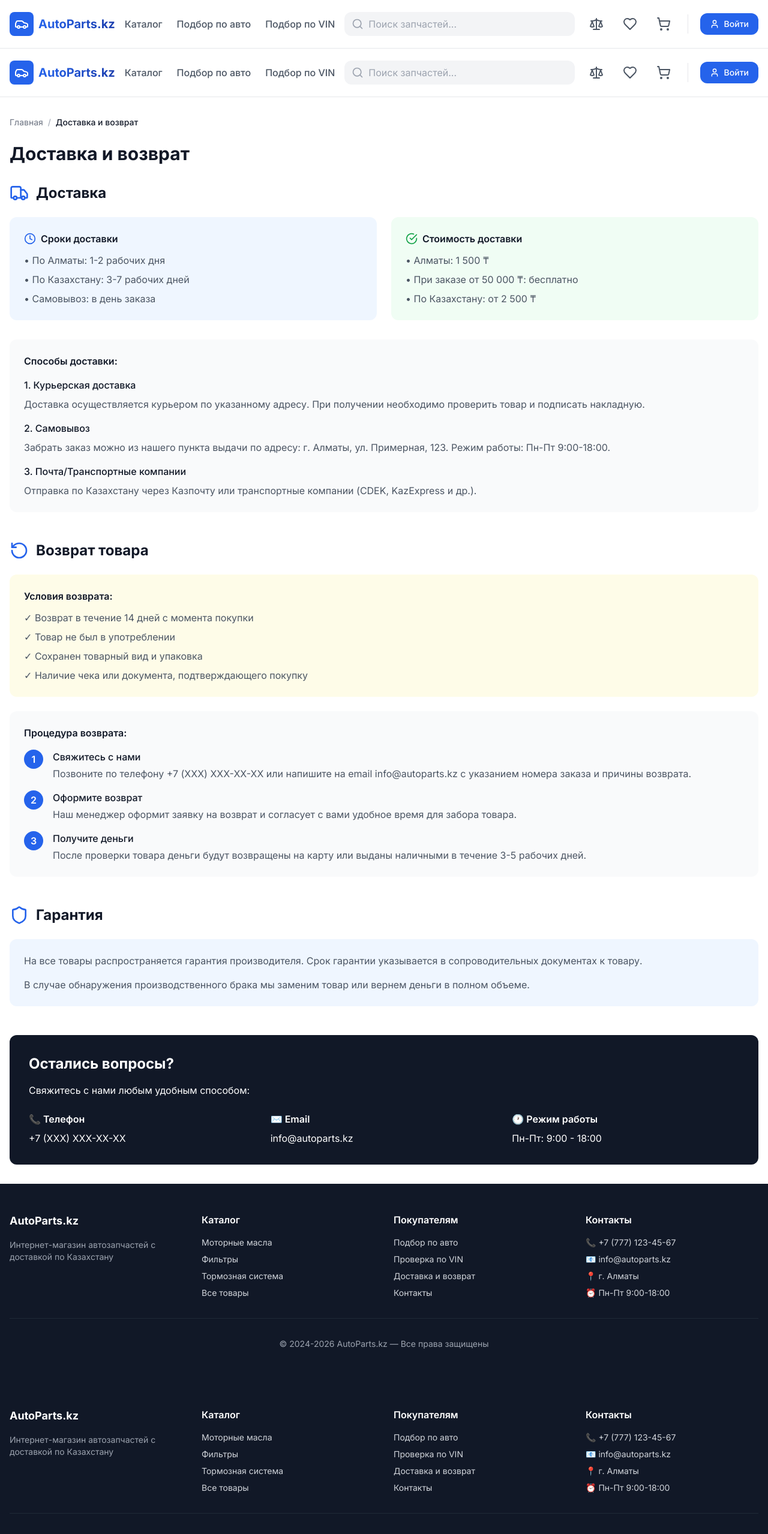
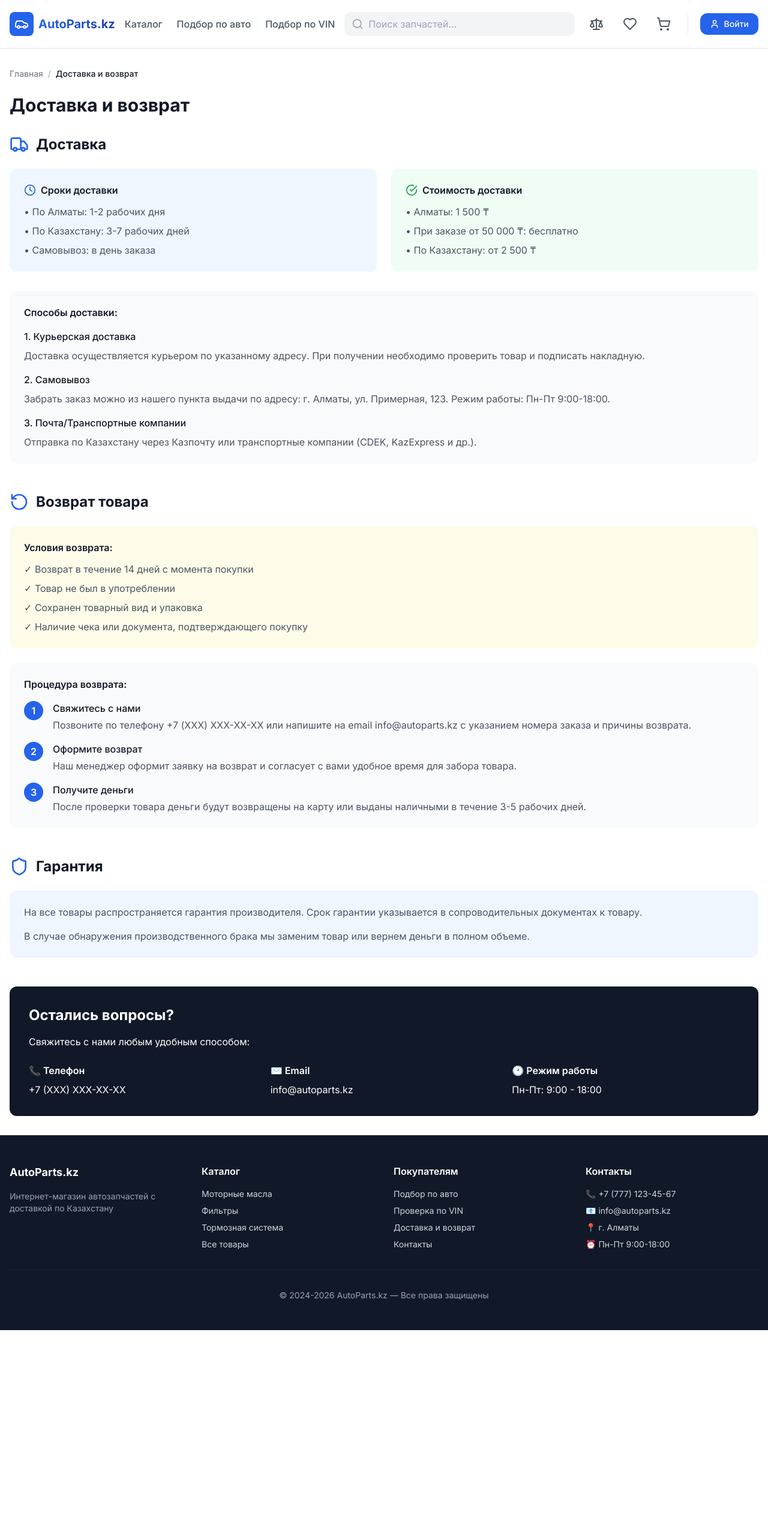
Before and after one commit to mayerpeter502-cloud/auto-parts-shop, a Next.js app: page /delivery in a window 1280 px wide. Shown: the top 2558 px of the page at 60% size. After the commit the page ends 2218 px from the top, so only its background shows below. Built offline with nearby package versions, Linux system fonts and the light colour scheme.

Commit message:
Final fix for double header/footer on product page

```diff
--- a/src/app/account/orders/page.tsx
+++ b/src/app/account/orders/page.tsx
@@ -3,8 +3,6 @@ import { useEffect, useState } from "react";
 import Link from "next/link";
 import Image from "next/image";
 import { Package, Truck, CheckCircle, Clock, ChevronRight, RotateCcw, X, LogOut, User, Home } from "lucide-react";
-import { Header } from "../../../components/Header";
-import { Footer } from "../../../components/Footer";
 import { useAuth } from "../../../contexts/AuthContext";
 import { useCart } from "../../../contexts/CartContext";
 
@@ -103,7 +101,6 @@ export default function OrdersPage() {
 
   return (
     <div className="min-h-screen flex flex-col">
-      <Header />
       <main className="flex-1 max-w-7xl mx-auto w-full px-4 py-8">
         <nav className="flex items-center gap-2 text-sm text-gray-500 mb-6">
           <Link href="/" className="flex items-center gap-1 hover:text-blue-600 transition-colors">
@@ -238,7 +235,6 @@ export default function OrdersPage() {
           </div>
         )}
       </main>
-      <Footer />
     </div>
   );
 }
--- a/src/app/delivery/page.tsx
+++ b/src/app/delivery/page.tsx
@@ -1,6 +1,4 @@
 import Link from "next/link";
-import { Header } from "../../components/Header";
-import { Footer } from "../../components/Footer";
 import { Truck, RotateCcw, CheckCircle, Clock, Shield } from "lucide-react";
 import { Metadata } from "next";
 
@@ -12,7 +10,6 @@ export const metadata: Metadata = {
 export default function DeliveryPage() {
   return (
     <div className="min-h-screen flex flex-col">
-      <Header />
       <main className="flex-1 container mx-auto px-4 py-8">
         {/* Breadcrumbs */}
         <nav className="flex items-center gap-2 text-sm text-gray-500 mb-6">
@@ -197,7 +194,6 @@ export default function DeliveryPage() {
           </div>
         </section>
       </main>
-      <Footer />
     </div>
   );
 }
```
